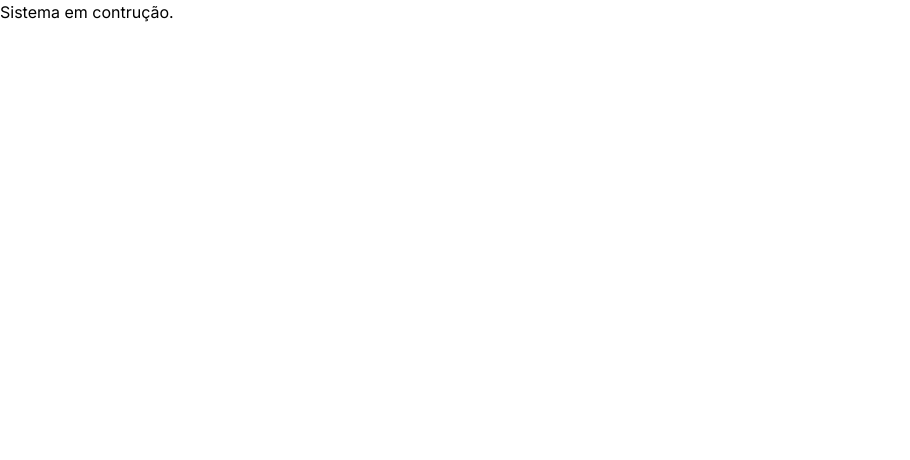
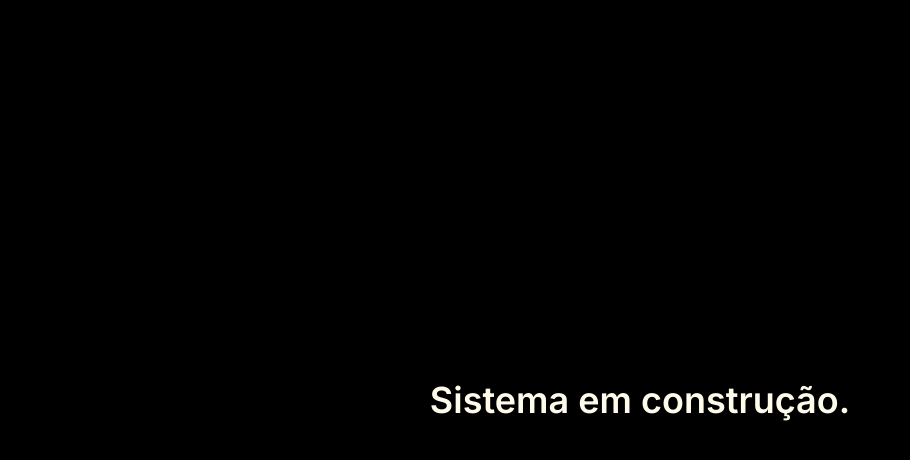
Before and after one commit to JoseMateus-hub/acme, a Next.js app: page / in a window 1280 px wide. Shown: the top 460 px of the page, without its empty margins (0-910 px from the left). Built offline with nearby package versions, Linux system fonts and the light colour scheme; a web font is replaced by a local one.

Commit message:
style: adicionar estilizacao temporaria

```diff
--- a/src/app/globals.css
+++ b/src/app/globals.css
@@ -1,3 +1,3 @@
 @tailwind base;
 @tailwind components;
-@tailwind utilites;
+@tailwind utilities;
--- a/src/app/page.tsx
+++ b/src/app/page.tsx
@@ -1,3 +1,7 @@
 export default function Page() {
-    return 'Sistema em contrução.';
+    return (
+        <main className="bg-black h-screen flex justify-center items-center">
+            <h1 className="text-amber-50 font-semibold text-4xl">Sistema em construção.</h1>
+        </main>
+    )
 };
```
